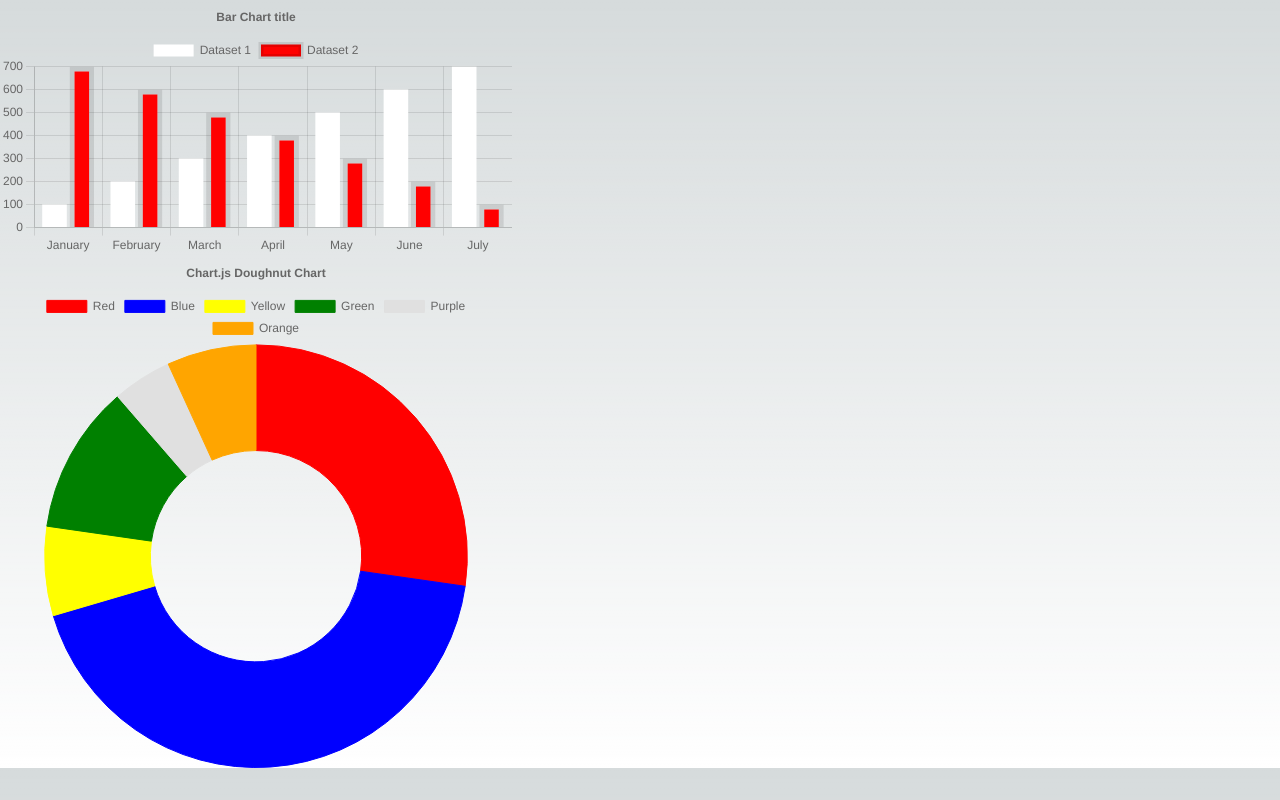
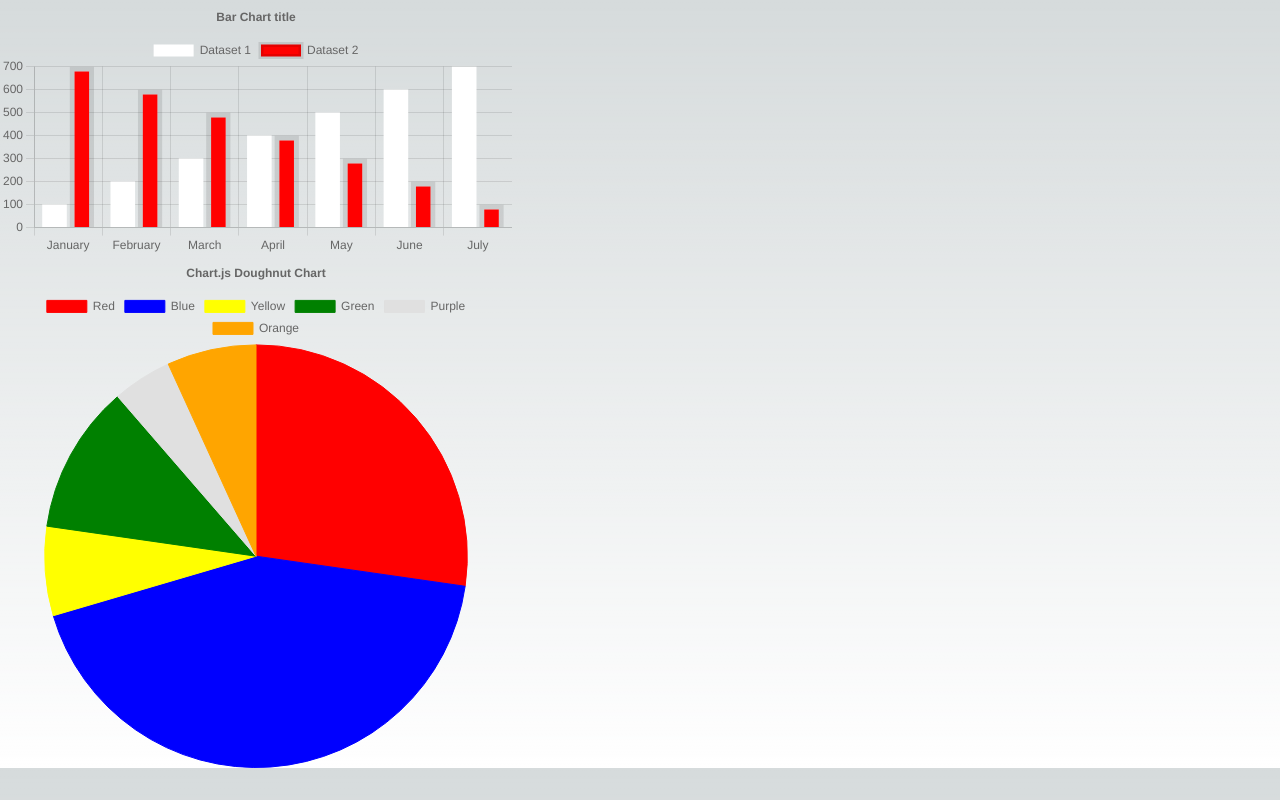
Before and after one commit to byeonjae/chartjspoc, a Next.js app: page / in a window 1280 px wide. Built offline with nearby package versions, Linux system fonts and the light colour scheme.

Commit message:
feat: doughnut 차트 굵기 조정
refs Chat-GPT

```diff
--- a/src/app/Components/DoughnutChart.tsx
+++ b/src/app/Components/DoughnutChart.tsx
@@ -5,6 +5,7 @@ ChartJS.register( ArcElement, Legend, Tooltip );
 
 const options = {
   responsive: true,
+  cutout: '0%',
   plugins: {
     tooltip: {
       enabled: true,
```
